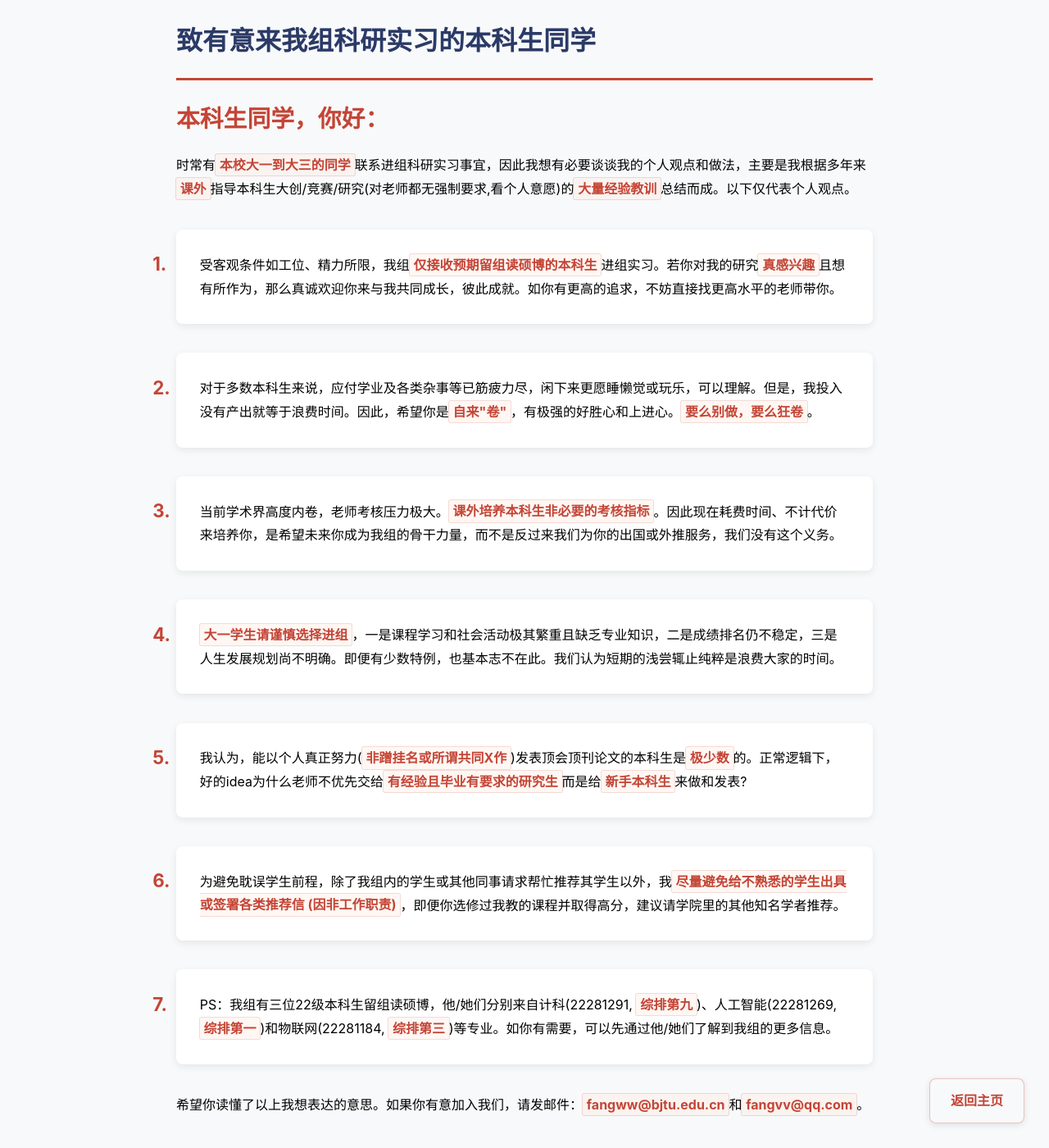
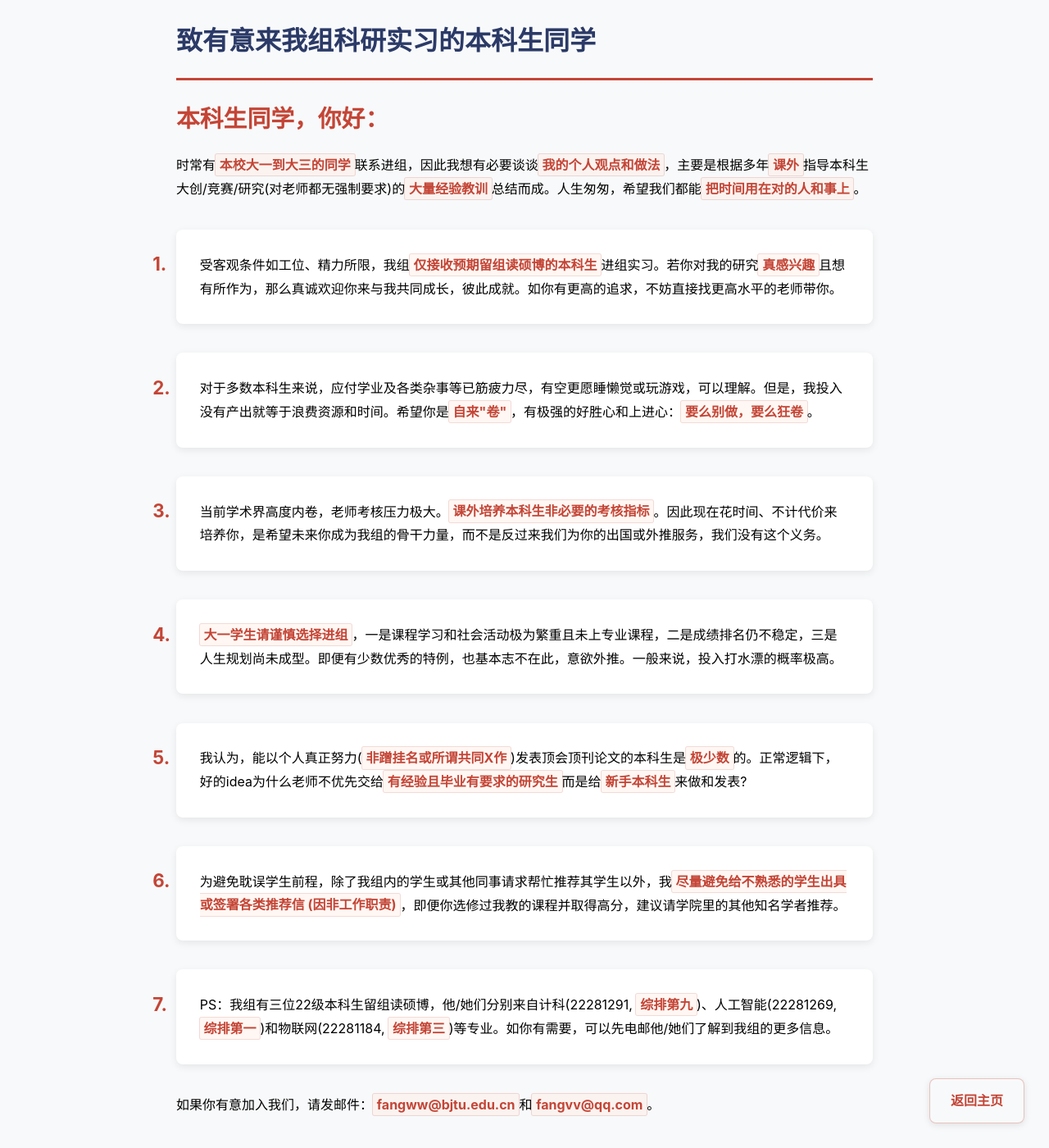
Before and after one commit to fangvv/Homepage, a Jekyll site: the page faq.html, which Jekyll copies as it is, in a window 1280 px wide and 1400 px high. Shown: the whole window at 82% size. Built offline with Jekyll 4.4.1, drawn with Linux system fonts in a browser that asks for light colours; comment, search, counter and statistics services are not loaded.

Commit message:
update faq

```diff
--- a/faq.html
+++ b/faq.html
@@ -115,27 +115,27 @@ strong:hover {
 
     <p><span class="greeting">本科生同学，你好：</span>
 
-    时常有<strong>本校大一到大三的同学</strong>联系进组科研实习事宜，因此我想有必要谈谈我的个人观点和做法，主要是我根据多年来<strong>课外</strong>指导本科生大创/竞赛/研究(对老师都无强制要求,看个人意愿)的<strong>大量经验教训</strong>总结而成。以下仅代表个人观点。</p>
+    时常有<strong>本校大一到大三的同学</strong>联系进组，因此我想有必要谈谈<strong>我的个人观点和做法</strong>，主要是根据多年<strong>课外</strong>指导本科生大创/竞赛/研究(对老师都无强制要求)的<strong>大量经验教训</strong>总结而成。人生匆匆，希望我们都能<strong>把时间用在对的人和事上</strong>。</p>
 
     <ol>
 <li>受客观条件如工位、精力所限，我组<strong>仅接收预期留组读硕博的本科生</strong>进组实习。若你对我的研究<strong>真感兴趣</strong>且想有所作为，那么真诚欢迎你来与我共同成长，彼此成就。如你有更高的追求，不妨直接找更高水平的老师带你。</li>
 
-<li>对于多数本科生来说，应付学业及各类杂事等已筋疲力尽，闲下来更愿睡懒觉或玩乐，可以理解。但是，我投入没有产出就等于浪费时间。因此，希望你是<strong>自来"卷"</strong>，有极强的好胜心和上进心。<strong>要么别做，要么狂卷</strong>。</li>
+<li>对于多数本科生来说，应付学业及各类杂事等已筋疲力尽，有空更愿睡懒觉或玩游戏，可以理解。但是，我投入没有产出就等于浪费资源和时间。希望你是<strong>自来"卷"</strong>，有极强的好胜心和上进心：<strong>要么别做，要么狂卷</strong>。</li>
 
-<li>当前学术界高度内卷，老师考核压力极大。<strong>课外培养本科生非必要的考核指标</strong>。因此现在耗费时间、不计代价来培养你，是希望未来你成为我组的骨干力量，而不是反过来我们为你的出国或外推服务，我们没有这个义务。</li>
+<li>当前学术界高度内卷，老师考核压力极大。<strong>课外培养本科生非必要的考核指标</strong>。因此现在花时间、不计代价来培养你，是希望未来你成为我组的骨干力量，而不是反过来我们为你的出国或外推服务，我们没有这个义务。</li>
 
-<li><strong>大一学生请谨慎选择进组</strong>，一是课程学习和社会活动极其繁重且缺乏专业知识，二是成绩排名仍不稳定，三是人生发展规划尚不明确。即便有少数特例，也基本志不在此。我们认为短期的浅尝辄止纯粹是浪费大家的时间。</li>
+<li><strong>大一学生请谨慎选择进组</strong>，一是课程学习和社会活动极为繁重且未上专业课程，二是成绩排名仍不稳定，三是人生规划尚未成型。即便有少数优秀的特例，也基本志不在此，意欲外推。一般来说，投入打水漂的概率极高。</li>
 
 <li>我认为，能以个人真正努力(<strong>非蹭挂名或所谓共同X作</strong>)发表顶会顶刊论文的本科生是<strong>极少数</strong>的。正常逻辑下，好的idea为什么老师不优先交给<strong>有经验且毕业有要求的研究生</strong>而是给<strong>新手本科生</strong>来做和发表?</li>
 
 <li>为避免耽误学生前程，除了我组内的学生或其他同事请求帮忙推荐其学生以外，我<strong>尽量避免给不熟悉的学生出具或签署各类推荐信 (因非工作职责)</strong>，即便你选修过我教的课程并取得高分，建议请学院里的其他知名学者推荐。</li>
 
-<li>PS：我组有三位22级本科生留组读硕博，他/她们分别来自计科(22281291, <strong>综排第九</strong>)、人工智能(22281269, <strong>综排第一</strong>)和物联网(22281184, <strong>综排第三</strong>)等专业。如你有需要，可以先通过他/她们了解到我组的更多信息。</li>
+<li>PS：我组有三位22级本科生留组读硕博，他/她们分别来自计科(22281291, <strong>综排第九</strong>)、人工智能(22281269, <strong>综排第一</strong>)和物联网(22281184, <strong>综排第三</strong>)等专业。如你有需要，可以先电邮他/她们了解到我组的更多信息。</li>
 
     </ol>
 
 <p>
-希望你读懂了以上我想表达的意思。如果你有意加入我们，请发邮件：<strong>fangww@bjtu.edu.cn</strong>和<strong>fangvv@qq.com</strong>。
+如果你有意加入我们，请发邮件：<strong>fangww@bjtu.edu.cn</strong>和<strong>fangvv@qq.com</strong>。
 </p>
 
     <h2 style="color:var(--primary);margin-top:3rem">参考链接</h2>
```
